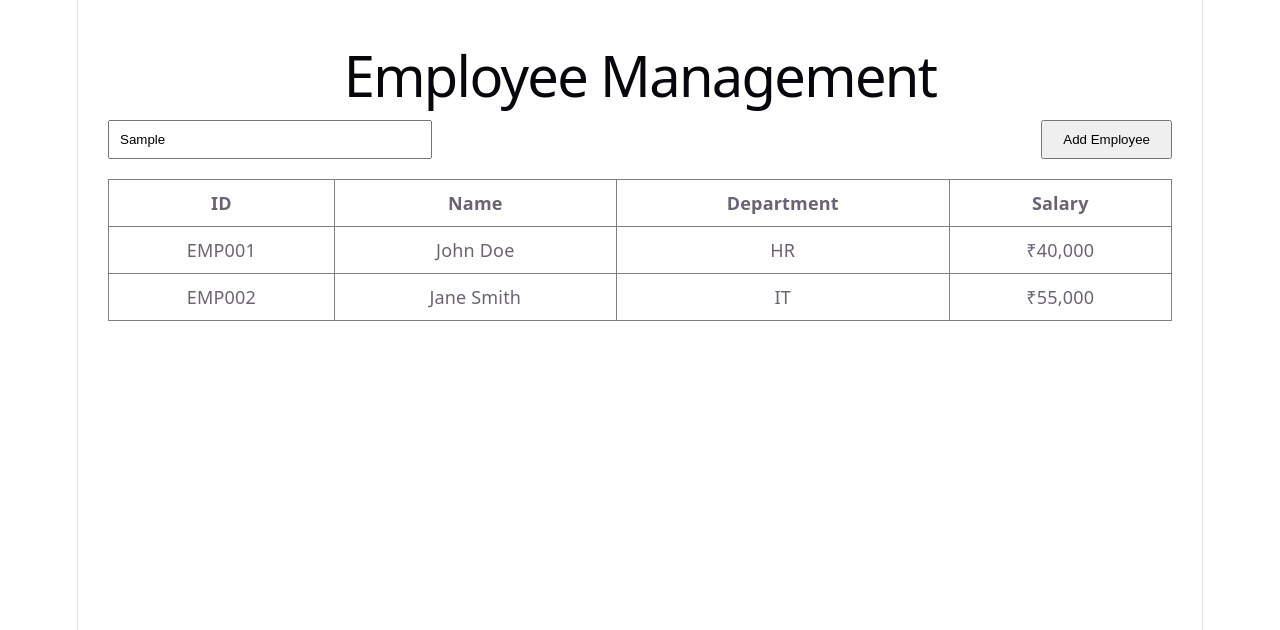
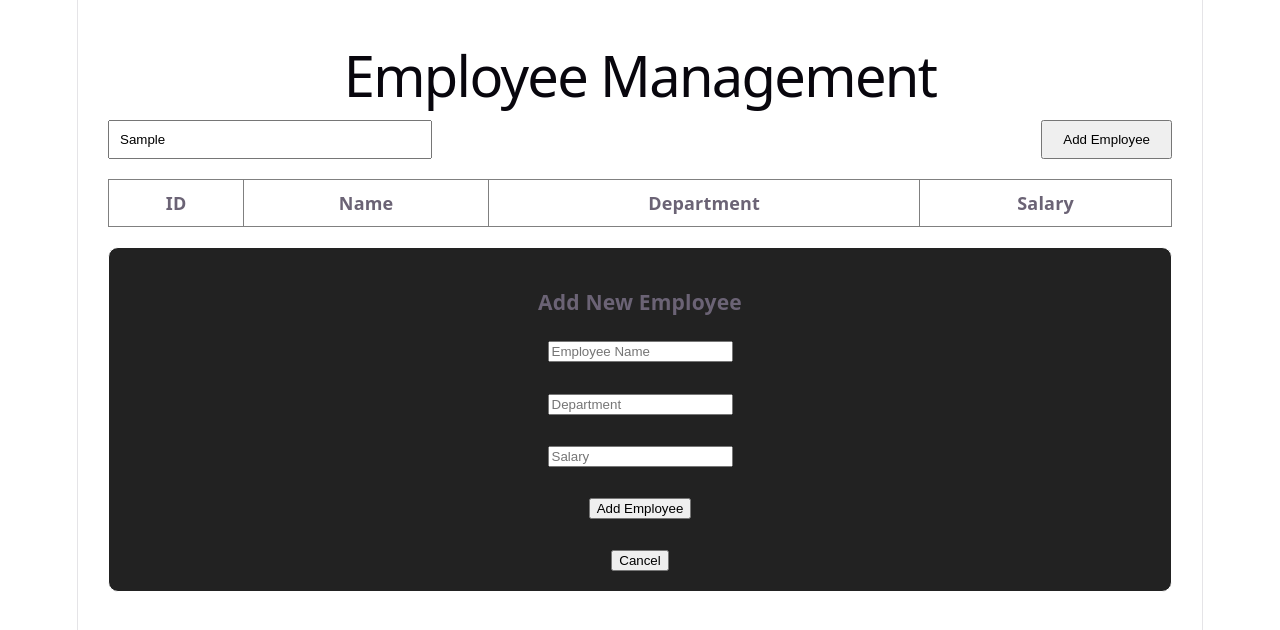
Before and after one commit to Saloni-Joshi-codes/Internship_project_01, a React (Vite) app in the folder client/: page /employees in a window 1280 px wide. Both pictures are taken after typing "Sample" into the empty fields and a click on the button "Add Employee". Shown: the top 630 px of the page. Built offline with nearby package versions, Linux system fonts and the light colour scheme.

Commit message:
Implemented employee search functionality

```diff
--- a/client/src/pages/Employee.jsx
+++ b/client/src/pages/Employee.jsx
@@ -1,4 +1,38 @@
+import { useState } from "react";
+
 function Employee() {
+  const [showForm, setShowForm] = useState(false);
+  const [employees, setEmployees] = useState([
+  { id: "EMP001", name: "John Doe", department: "HR", salary: "40000" },
+  { id: "EMP002", name: "Jane Smith", department: "IT", salary: "55000" }
+]);
+const [name, setName] = useState("");
+const [department, setDepartment] = useState("");
+const [salary, setSalary] = useState("");
+const [search, setSearch] = useState("");
+function addEmployee() {
+  if (name === "" || department === "" || salary === "") {
+    alert("Please fill all fields");
+    return;
+  }
+
+  const newEmployee = {
+    id: "EMP00" + (employees.length + 1),
+    name,
+    department,
+    salary,
+  };
+
+  setEmployees([...employees, newEmployee]);
+
+  setName("");
+  setDepartment("");
+  setSalary("");
+  setShowForm(false);
+}
+const filteredEmployees = employees.filter((emp) =>
+  emp.name.toLowerCase().includes(search.toLowerCase())
+);
   return (
     <div style={{ padding: "30px" }}>
       <h1>Employee Management</h1>
@@ -14,6 +48,8 @@ function Employee() {
         <input
         type="text"
         placeholder="Search Employee..."
+       value={search}
+       onChange={(e) => setSearch(e.target.value)}
       style={{
       width: "300px",
       padding: "10px",
@@ -25,6 +61,7 @@ function Employee() {
             padding: "10px 20px",
             cursor: "pointer",
           }}
+          onClick={() => setShowForm(!showForm)}
         >
           Add Employee
         </button>
@@ -46,21 +83,66 @@ function Employee() {
         </thead>
 
         <tbody>
-          <tr>
-            <td>EMP001</td>
-            <td>John Doe</td>
-            <td>HR</td>
-            <td>₹40,000</td>
+       {filteredEmployees.map((emp) => (
+        <tr key={emp.id}>
+        <td>{emp.id}</td>
+        <td>{emp.name}</td>
+        <td>{emp.department}</td>
+        <td>₹{emp.salary}</td>
         </tr>
-
-          <tr>
-            <td>EMP002</td>
-            <td>Jane Smith</td>
-            <td>IT</td>
-            <td>₹55,000</td>
-          </tr>
+        ))}
         </tbody>
       </table>
+
+      {showForm && (
+        <div
+          style={{
+            background: "#222",
+            padding: "20px",
+            marginTop: "20px",
+            border: "1px solid white",
+            borderRadius: "10px",
+          }}
+        >
+          <h3>Add New Employee</h3>
+
+          <input
+          type="text"
+         placeholder="Employee Name"
+         value={name}
+         onChange={(e) => setName(e.target.value)}
+         />
+          <br />
+          <br />
+
+          <input
+            type="text"
+            placeholder="Department"
+            value={department}
+            onChange={(e) => setDepartment(e.target.value)}
+          />
+          <br />
+          <br />
+
+          <input
+        type="number"
+        placeholder="Salary"
+        value={salary}
+       onChange={(e) => setSalary(e.target.value)}
+       />
+          <br />
+          <br />
+
+          <button onClick={addEmployee}>
+            Add Employee
+          </button>
+          <br />
+          <br />
+          <button onClick={() => setShowForm(false)}>
+            Cancel
+          </button>
+        </div>
+      )}
     </div>
   );
 }
--- a/client/src/pages/Login.jsx
+++ b/client/src/pages/Login.jsx
@@ -1,4 +1,6 @@
+import { useNavigate } from "react-router-dom";
 function Login() {
+  const navigate = useNavigate();
   return (
     <div style={{ textAlign: "center", marginTop: "80px" }}>
       <h1>Employee Payroll System</h1>
@@ -32,6 +34,7 @@ function Login() {
             padding: "10px",
             cursor: "pointer"
           }}
+          onClick={() => navigate("/employees")}
         >
           Login
         </button>
```
Lines whose indentation alone changed are shown as unchanged.
